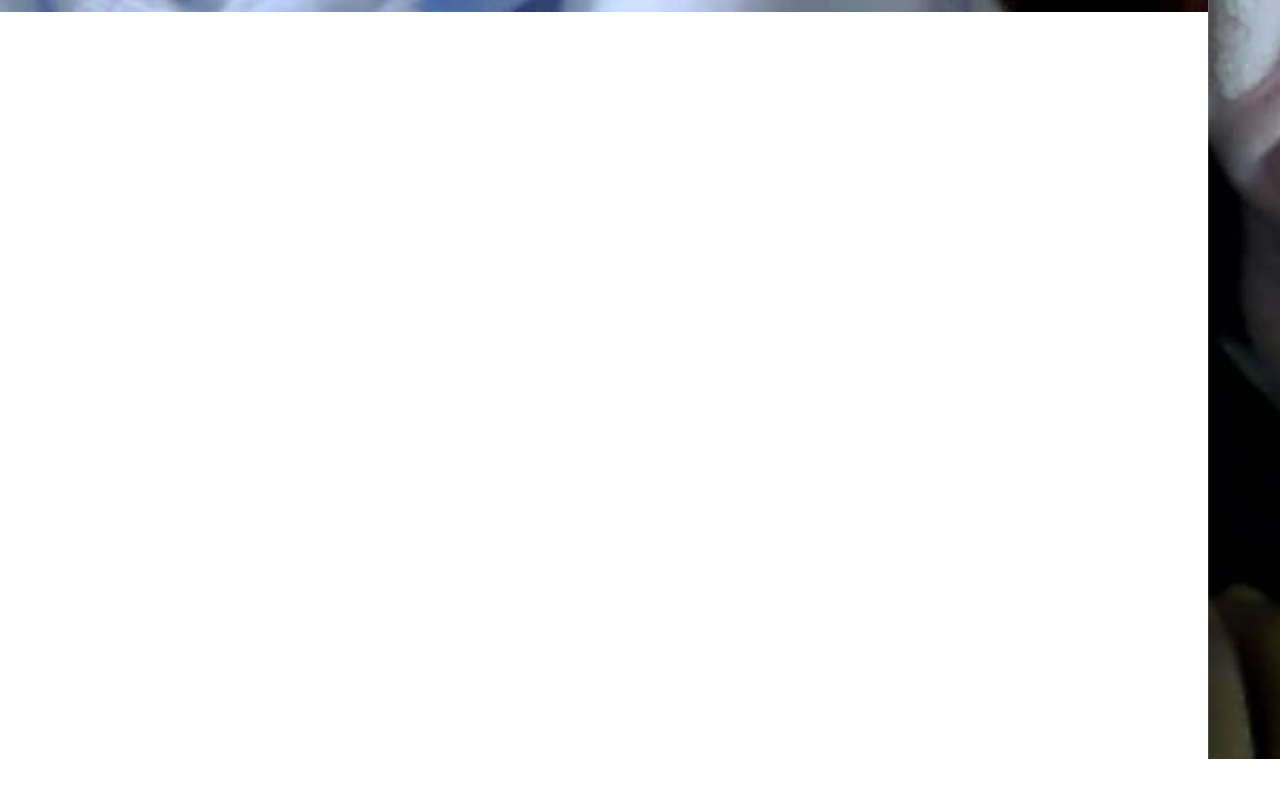
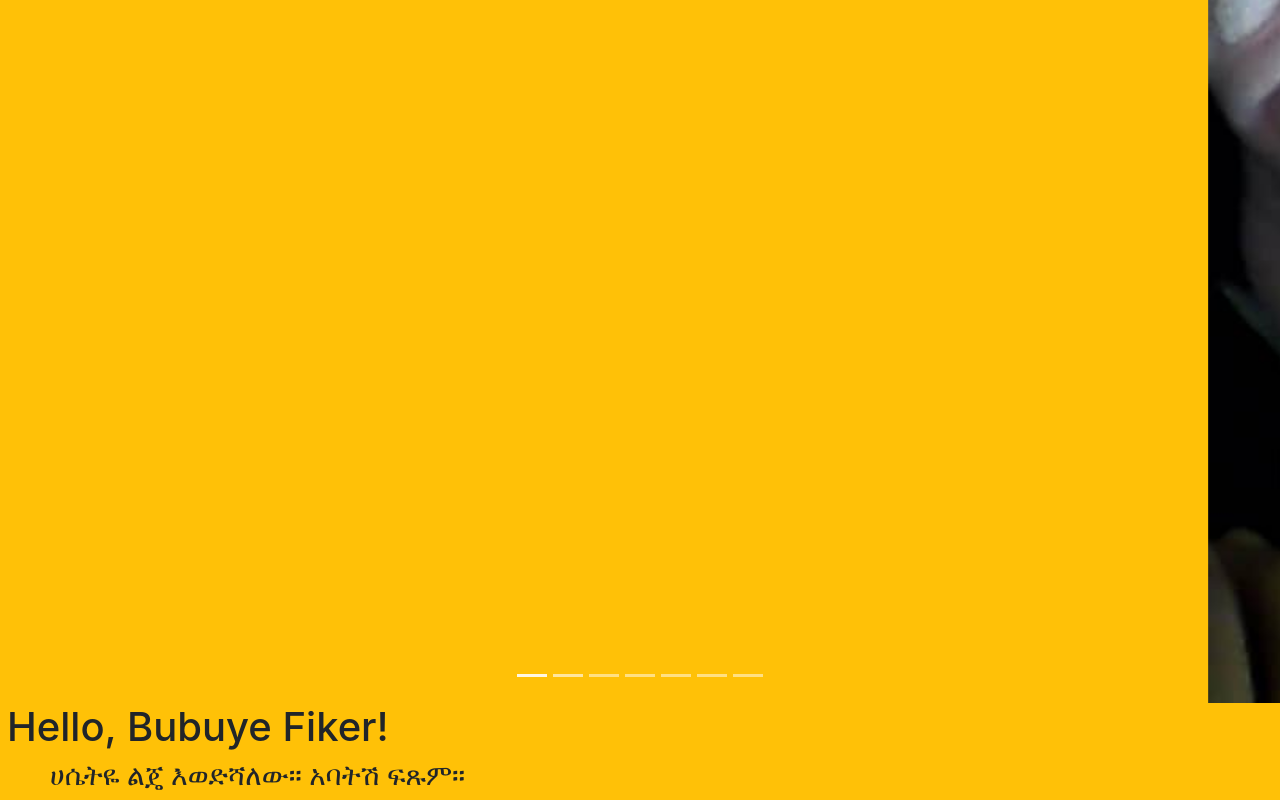
Before and after one commit to fitbez/bubu, a plain HTML site: page index.html in a window 1280 px wide. Shown: the part 1004-1804 px from the top of the page. Before the commit the page ends 1763 px from the top, so only its background shows below. Drawn offline with nearby package versions, Linux system fonts and the light colour scheme.

Commit message:
message for bubu

```diff
--- a/index.html
+++ b/index.html
@@ -18,9 +18,7 @@
 
     <title>Hello, Bubuye Fiker</title>
   </head>
-  <body>
-    <h1>Hello, Bubuye Fiker!</h1>
-
+  <body style="background-color: #ffc107;">
     <div
       id="carouselExampleCaptions"
       class="carousel slide"
@@ -110,6 +108,8 @@
         <span class="sr-only">Next</span>
       </a>
     </div>
+    <h1 style="margin-left: 7px;">Hello, Bubuye Fiker!</h1>
+    <h3 style="margin-left: 50px;">ሀሴትዬ ልጄ እወድሻለው። አባትሽ ፍጹም።</h3>
 
     <!-- Optional JavaScript -->
     <!-- jQuery first, then Popper.js, then Bootstrap JS -->
```
